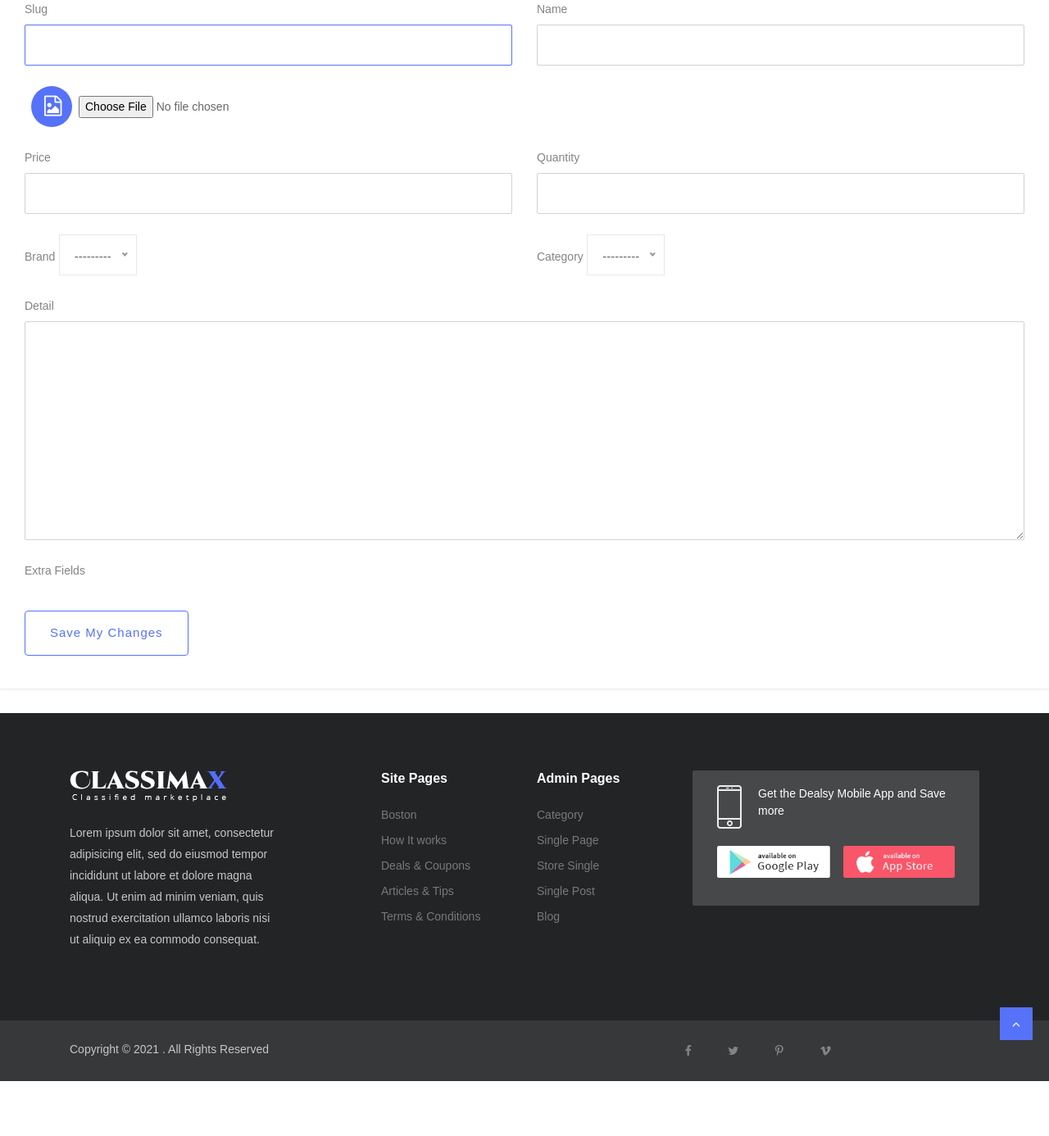
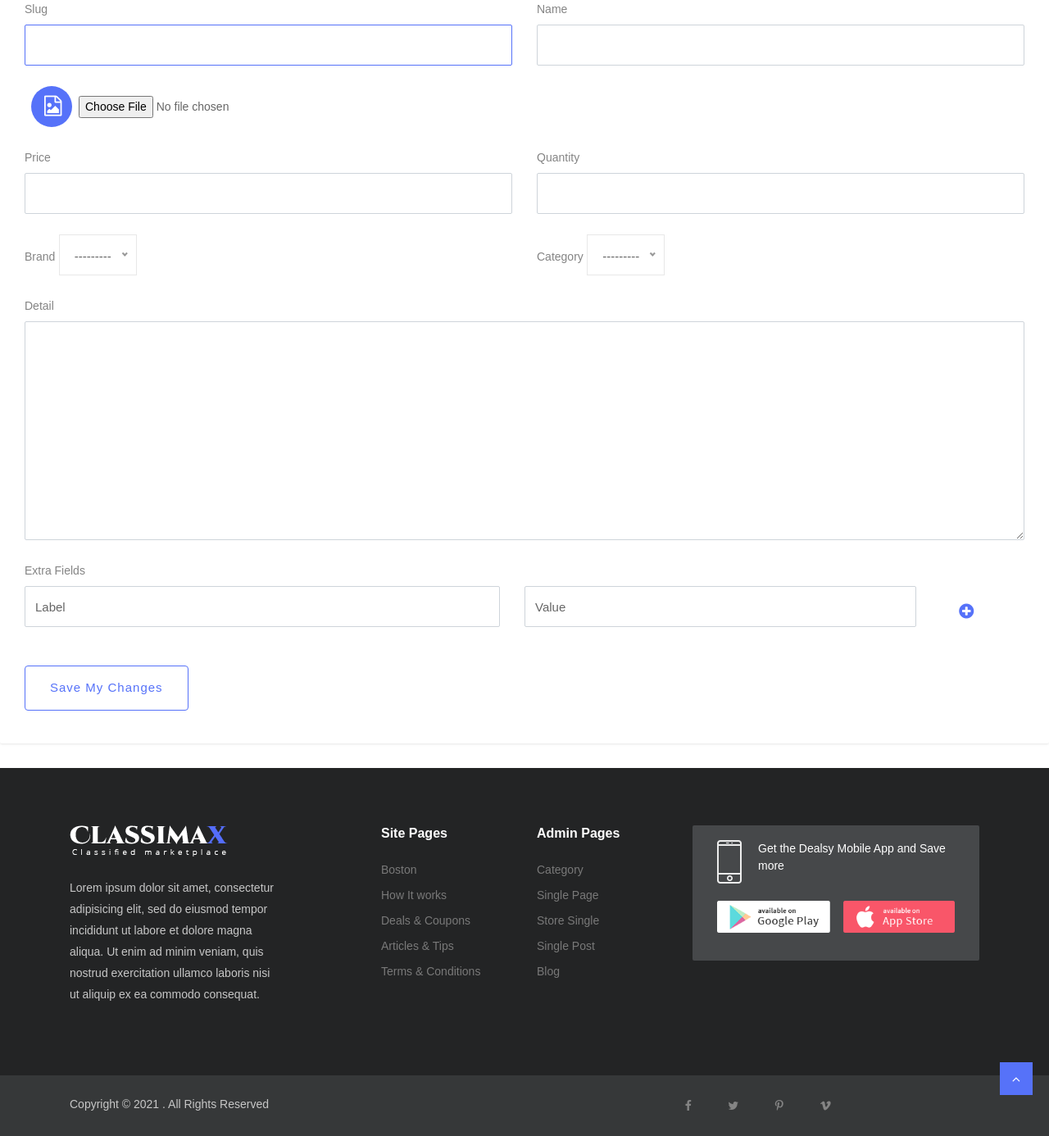
Before and after one commit to mohsnMohsni/hera, a Django app: template templates/main/forms/product_form.html in a window 1280 px wide. Shown: the part 164-1550 px from the top of the page at 82% size. Before the commit the page ends 1483 px from the top, so only its background shows below. Run offline with Django 3.2, Linux system fonts and the light colour scheme; the template is opened without the code that fills it: values that come from a table or form of the project are taken from there, others are empty; some libraries are stand-ins or nearby versions; some web fonts are replaced.

Commit message:
make available to add extra field for add product

```diff
--- a/app_product/forms.py
+++ b/app_product/forms.py
@@ -32,13 +32,3 @@ class ShopProductForm(forms.ModelForm):
             'detail': forms.Textarea(attrs={'class': 'form-control'}),
             'image': forms.FileInput(attrs={'class': 'form-control-file mt-2 pt-1'}),
         }
-
-
-class ProductMetaForm(forms.ModelForm):
-    class Meta:
-        model = ProductMeta
-        exclude = ('product',)
-        widgets = {
-            'label': forms.TextInput(attrs={'class': 'form-control', 'placeholder': 'Label'}),
-            'value': forms.TextInput(attrs={'class': 'form-control', 'placeholder': 'Value'}),
-        }
--- a/app_product/views.py
+++ b/app_product/views.py
@@ -1,8 +1,9 @@
 from django.views.generic import DetailView, ListView, CreateView, UpdateView
-from .forms import ShopForm, ShopProductForm, ProductMetaForm
 from .models import Category, Product, ShopProduct, Shop
 from django.shortcuts import get_object_or_404
+from .forms import ShopForm, ShopProductForm
 from django.shortcuts import reverse
+from .utils import add_product_meta
 
 
 class ProductList(ListView):
@@ -94,9 +95,11 @@ class AddShopProductView(CreateView):
 
     def form_valid(self, form):
         self.kwargs['slug'] = form.cleaned_data.get('slug')
+        post_data = self.request.POST.copy()
         price = form.cleaned_data.pop('price')
         quantity = form.cleaned_data.pop('quantity')
         product = form.save()
+        add_product_meta(post_data, product)
         shop_product = ShopProduct.objects.create(product=product, shop=self.request.user.shop,
                                                   price=price, quantity=quantity)
         self.kwargs['shop_product_id'] = shop_product.id
--- a/static/custom/css/custom.css
+++ b/static/custom/css/custom.css
@@ -12,3 +12,21 @@
     box-shadow: 0 0 20px rgba(0, 0, 0, 0.4);
     display: none;
 }
+
+.btn-add {
+    background: transparent !important;
+    border: none !important;
+    outline: none !important;
+    color: #5672F9 !important;
+}
+
+.add-icon {
+    background: transparent !important;
+    color: #5672F9 !important;
+    transition: .4s ease;
+    font-size: 1px;
+}
+
+.btn-add:hover .add-icon {
+    color: #00a94e !important;
+}
--- /dev/null
+++ b/static/custom/js/product-form.js
@@ -0,0 +1,29 @@
+let metaFieldContainer = $('#meta-field-container');
+var state = 0
+
+function addFieldValue(labelName, valueName) {
+    state += 1;
+    metaFieldContainer.append(`
+        <div class="row col-12" id="meta-field">
+            <div class="col-sm-6">
+                <input type="text" class="form-control" name="label${state}" id="meta-label"
+                       placeholder="${labelName}">
+            </div>
+            <div class="col-11 col-sm-5">
+                <input type="text" class="form-control" name="value${state}" id="meta-value"
+                       placeholder="${valueName}">
+            </div>
+            <div class="col-1">
+                <button class="btn-add" type="button" onclick="callAddField()">
+                    <i class="fa fa-plus-circle add-icon" style="font-size: 1.5em;"></i>
+                </button>
+            </div>
+        </div>
+    `);
+}
+
+function callAddField() {
+    let labelName = document.getElementById('meta-label').getAttribute('placeholder');
+    let valueName = document.getElementById('meta-value').getAttribute('placeholder');
+    addFieldValue(labelName, valueName);
+}
--- a/templates/base.html
+++ b/templates/base.html
@@ -29,11 +29,11 @@
     <link href="{% static 'plugins/jquery-nice-select/css/nice-select.css' %}" rel="stylesheet">
     <!-- CUSTOM CSS -->
     <link href="{% static 'custom/css/style.css' %}" rel="stylesheet">
+    {% block extra_css %} {% endblock extra_css %}
     <!-- Language Static Control -->
     {% if LANGUAGE_CODE == 'fa' %}
         <link href="{% static 'custom-persian/css/persian-style.css' %}" rel="stylesheet">
     {% endif %}
-    {% block extra_css %} {% endblock extra_css %}
 </head>
 
 <body class="body-wrapper">
--- a/templates/main/forms/product_form.html
+++ b/templates/main/forms/product_form.html
@@ -1,8 +1,14 @@
 {% extends 'base.html' %}
+
+{% load static %}
 
 {% load i18n %}
 
 {% block title %}{% translate "Product" %}{% endblock title %}
+
+{% block extra_css %}
+    <link rel="stylesheet" href="{% static 'custom/css/custom.css' %}">
+{% endblock extra_css %}
 
 {% block content %}
     <div class="widget personal-info">
@@ -21,13 +27,13 @@
             <div class="form-group">
                 <div class="row">
                     <div class="col-sm-6">
-                        <label for="id_phone">
+                        <label for="id_slug">
                             {% translate "Slug" %}
                         </label>
                         {{ form.slug }}
                     </div>
                     <div class="col-sm-6">
-                        <label for="id_phone">
+                        <label for="id_name">
                             {% translate "Name" %}
                         </label>
                         {{ form.name }}
@@ -41,13 +47,13 @@
             <div class="form-group">
                 <div class="row">
                     <div class="col-sm-6">
-                        <label for="id_phone">
+                        <label for="id_price">
                             {% translate "Price" %}
                         </label>
                         {{ form.price }}
                     </div>
                     <div class="col-sm-6">
-                        <label for="id_phone">
+                        <label for="id_quantity">
                             {% translate "Quantity" %}
                         </label>
                         {{ form.quantity }}
@@ -57,13 +63,13 @@
             <div class="form-group">
                 <div class="row">
                     <div class="col-sm-6">
-                        <label for="id_phone">
+                        <label for="id_brand">
                             {% translate "Brand" %}
                         </label>
                         {{ form.brand }}
                     </div>
                     <div class="col-sm-6">
-                        <label for="id_phone">
+                        <label for="id_category">
                             {% translate "Category" %}
                         </label>
                         {{ form.category }}
@@ -71,23 +77,40 @@
                 </div>
             </div>
             <div class="form-group">
-                <label for="id_phone">
+                <label for="id_detail">
                     {% translate "Detail" %}
                 </label>
                 {{ form.detail }}
             </div>
             <div class="form-group">
-                <label for="id_phone">
+                <label for="">
                     {% translate "Extra Fields" %}
                 </label>
-                <div class="row">
-                    <div class="col-sm-6">{{ form.label }}</div>
-                    <div class="col-sm-6">{{ form.value }}</div>
+                <div class="row" id="meta-field-container">
+                    <div class="row col-12" id="meta-field">
+                        <div class="col-sm-6">
+                            <input type="text" class="form-control" name="label" id="meta-label"
+                                   placeholder="{% translate "Label" %}">
+                        </div>
+                        <div class="col-11 col-sm-5">
+                            <input type="text" class="form-control" name="value" id="meta-value"
+                                   placeholder="{% translate "Value" %}">
+                        </div>
+                        <div class="col-1">
+                            <button class="btn-add" type="button" onclick="callAddField()">
+                                <i class="fa fa-plus-circle add-icon" style="font-size: 1.5em;"></i>
+                            </button>
+                        </div>
+                    </div>
                 </div>
             </div>
-            <button class="btn btn-transparent">
+            <button class="btn btn-transparent" type="submit">
                 {% translate "Save My Changes" %}
             </button>
         </form>
     </div>
 {% endblock content %}
+
+{% block extra_js %}
+    <script src="{% static 'custom/js/product-form.js' %}"></script>
+{% endblock extra_js %}
```
Also changed, not shown: app_product/utils.py (+17 -0 lines).
